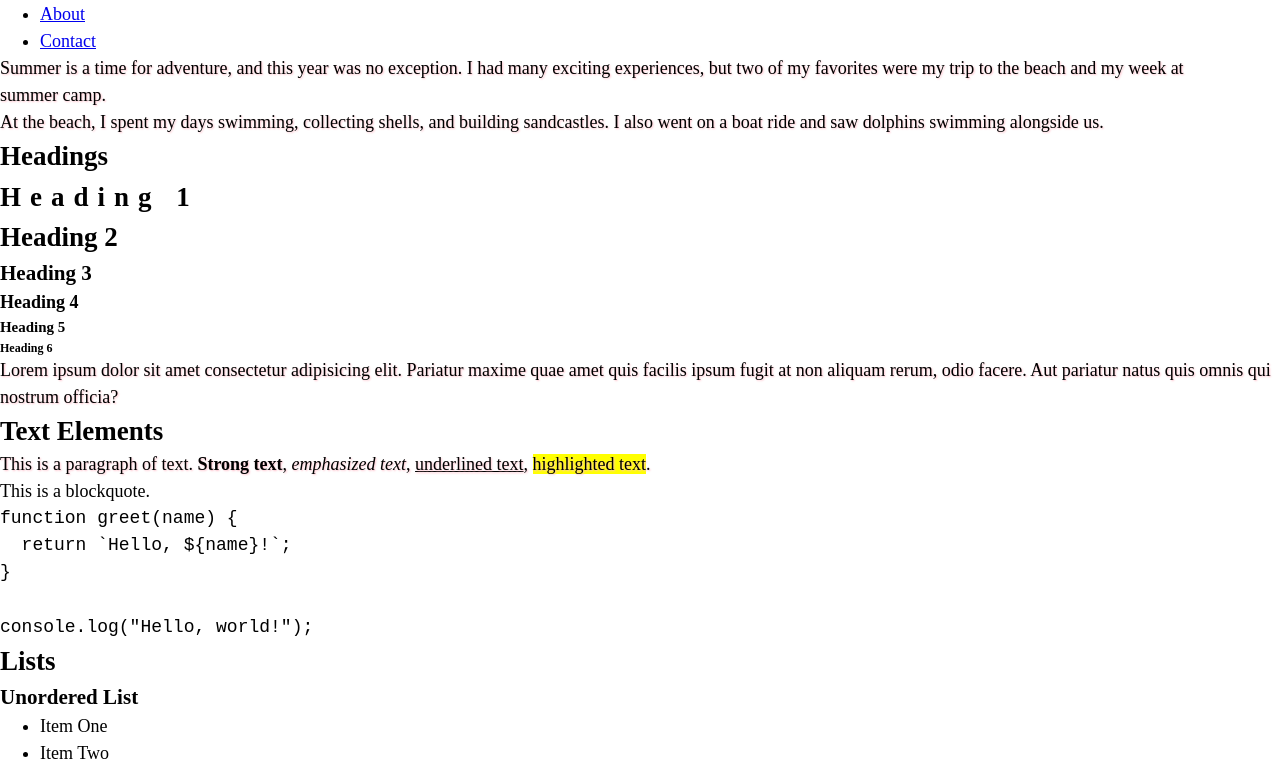
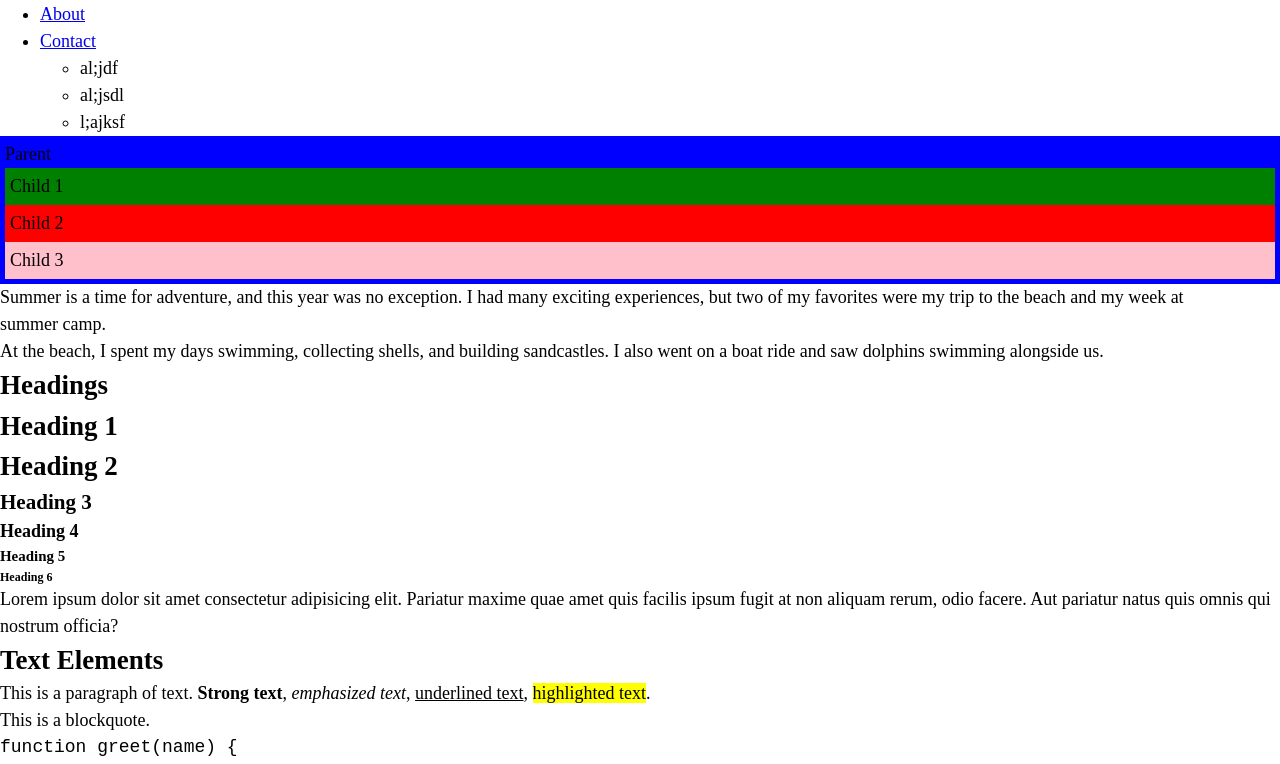
Before and after one commit to atleastonebearplease/code-library, a plain HTML site: page HTML-CSS/ExperimentStylingCSS/filled-html-page_CSS-styling-experimentation.html in a window 1280 px wide. Shown: the part 80-844 px from the top of the page. Drawn offline with Linux system fonts and the light colour scheme.

Commit message:
feat: Add new code to library

```diff
--- a/HTML-CSS/ExperimentStylingCSS/filled-html-page_CSS-styling-experimentation.html
+++ b/HTML-CSS/ExperimentStylingCSS/filled-html-page_CSS-styling-experimentation.html
@@ -15,11 +15,23 @@
         <li><a href="#">Home</a></li>
         <li><a href="#">About</a></li>
         <li><a href="#">Contact</a></li>
+        <ul>
+          <li>al;jdf</li>
+          <li>al;jsdl</li>
+          <li>l;ajksf</li>
+        </ul>
       </ul>
     </nav>
   </header>
 
-  <p>
+  <div class="parent">
+    Parent
+    <div class="child1">Child 1</div>
+    <div class="child2">Child 2</div>
+    <div class="child3">Child 3</div>
+  </div>
+
+  <p class="emojify">
   Summer is a time for adventure, and this year was no exception. I had many
   exciting experiences, but two of my favorites were my trip to the beach and my
   week at summer camp.
--- a/HTML-CSS/ExperimentStylingCSS/styles.css
+++ b/HTML-CSS/ExperimentStylingCSS/styles.css
@@ -4,10 +4,24 @@
   font-size: 18px;
 }
 
-h1 {
-  letter-spacing: 0.5rem;
+div {
+  padding: 5px;
 }
 
-p {
-  text-shadow: 1px 1px 2px pink;
+.parent {
+  background: blue;
 }
+
+.child1{
+  background: green;
+  position: sticky;
+  top: 0px;
+}
+
+.child2{
+  background: red;
+}
+
+.child3{
+  background: pink;
+}
```
Also changed, not shown: HTML-CSS/horizontal-line-in-CSS.css (added, +38 -0 lines).
